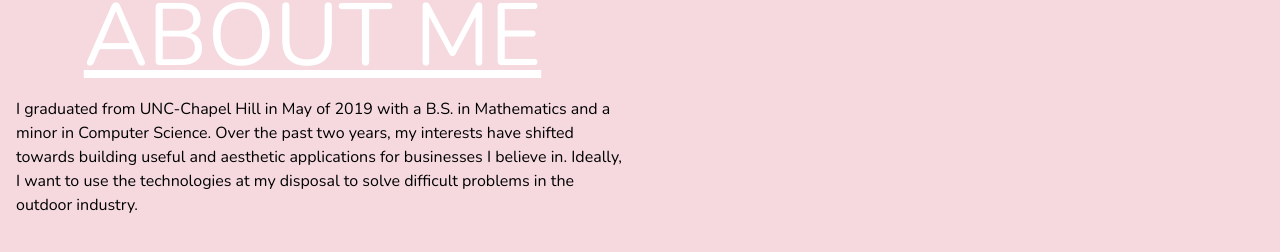
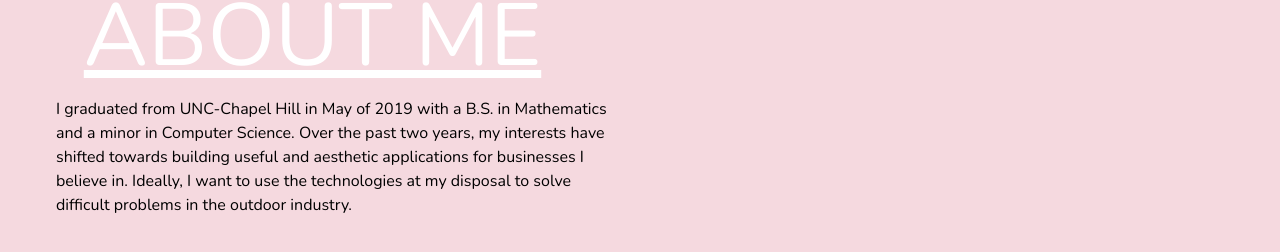
Before and after one commit to cantwellnc/cantwellnc.github.io, a plain HTML site: page index.html in a window 1280 px wide. Shown: the part 426-678 px from the top of the page. Drawn offline with nearby package versions, Linux system fonts and the light colour scheme.

Commit message:
changed spacing in About :p

```diff
--- a/index.html
+++ b/index.html
@@ -72,7 +72,7 @@
           <div class="text-center text-white d-none d-lg-block">
             <div class= "display-2 mb-2"> <a name="about"/><u>ABOUT ME</u></div>
             <div>
-              <p class = "bio pl-2 ml-2 text-left">I graduated from UNC-Chapel Hill in May of 2019 with a B.S. in Mathematics and a minor in Computer Science. Over the past two years, my interests have shifted towards building useful and aesthetic applications for businesses I believe in. Ideally, I want to use the technologies at my disposal to solve difficult problems in the outdoor industry.</p>
+              <p class = "bio pl-2 ml-5 text-left">I graduated from UNC-Chapel Hill in May of 2019 with a B.S. in Mathematics and a minor in Computer Science. Over the past two years, my interests have shifted towards building useful and aesthetic applications for businesses I believe in. Ideally, I want to use the technologies at my disposal to solve difficult problems in the outdoor industry.</p>
             </div>
           </div>
 
```
